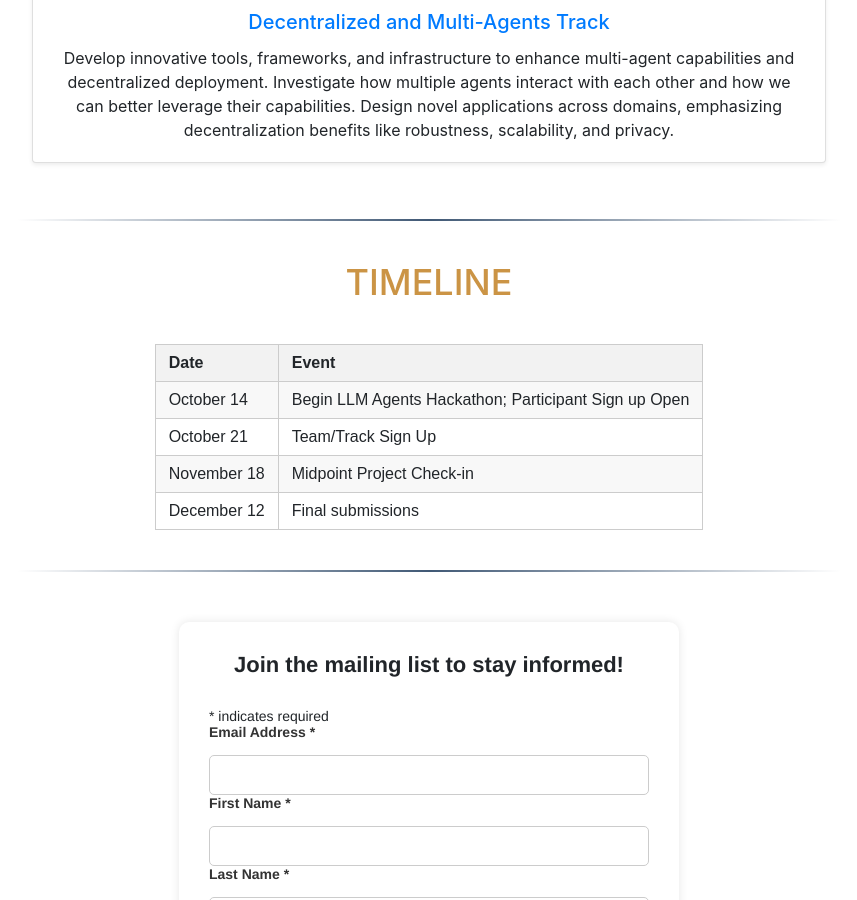
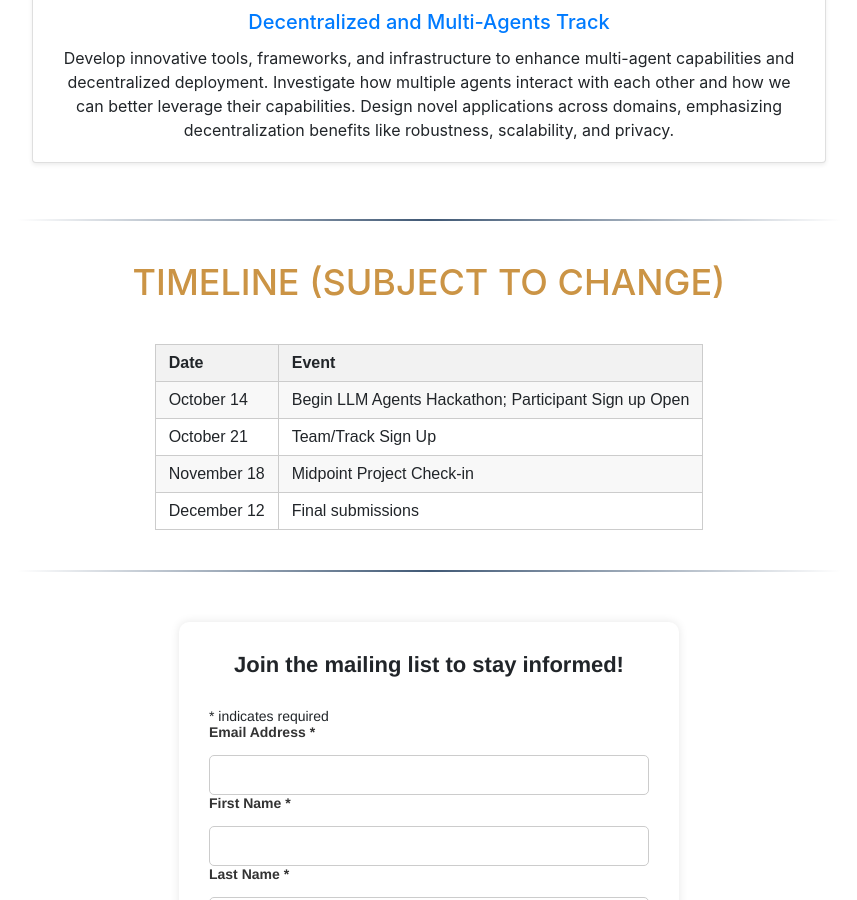
Before and after one commit to rdi-berkeley/llm-agents-hackathon, a Jekyll site: the page built from index.md, in a window 1280 px wide and 900 px high, scrolled down 2126 px. Shown: the whole window, without its empty margins (211-1068 px from the left). Built offline with Jekyll 4.4.1, drawn with Linux system fonts in a browser that asks for light colours; nearby versions of some CDN libraries; comment, search, counter and statistics services are not loaded.

Commit message:
Update home.html

```diff
--- a/_layouts/home.html
+++ b/_layouts/home.html
@@ -159,7 +159,7 @@ For Hackathon discussion, please join the Hackathon channel at <a href="https://
 
 <hr style="border: 0; height: 2px; background-image: linear-gradient(to right, rgba(0, 33, 71, 0), rgba(0, 33, 71, 0.75), rgba(0, 33, 71, 0)); margin-top: 40px; margin-bottom: 40px;">
 
-<h1 style="text-align: center; font-size: 36px; margin-top: 40px; margin-bottom: 40px; color: #CB9445;">TIMELINE</h1>
+<h1 style="text-align: center; font-size: 36px; margin-top: 40px; margin-bottom: 40px; color: #CB9445;">TIMELINE (SUBJECT TO CHANGE)</h1>
 
 <style>
   table {
```
